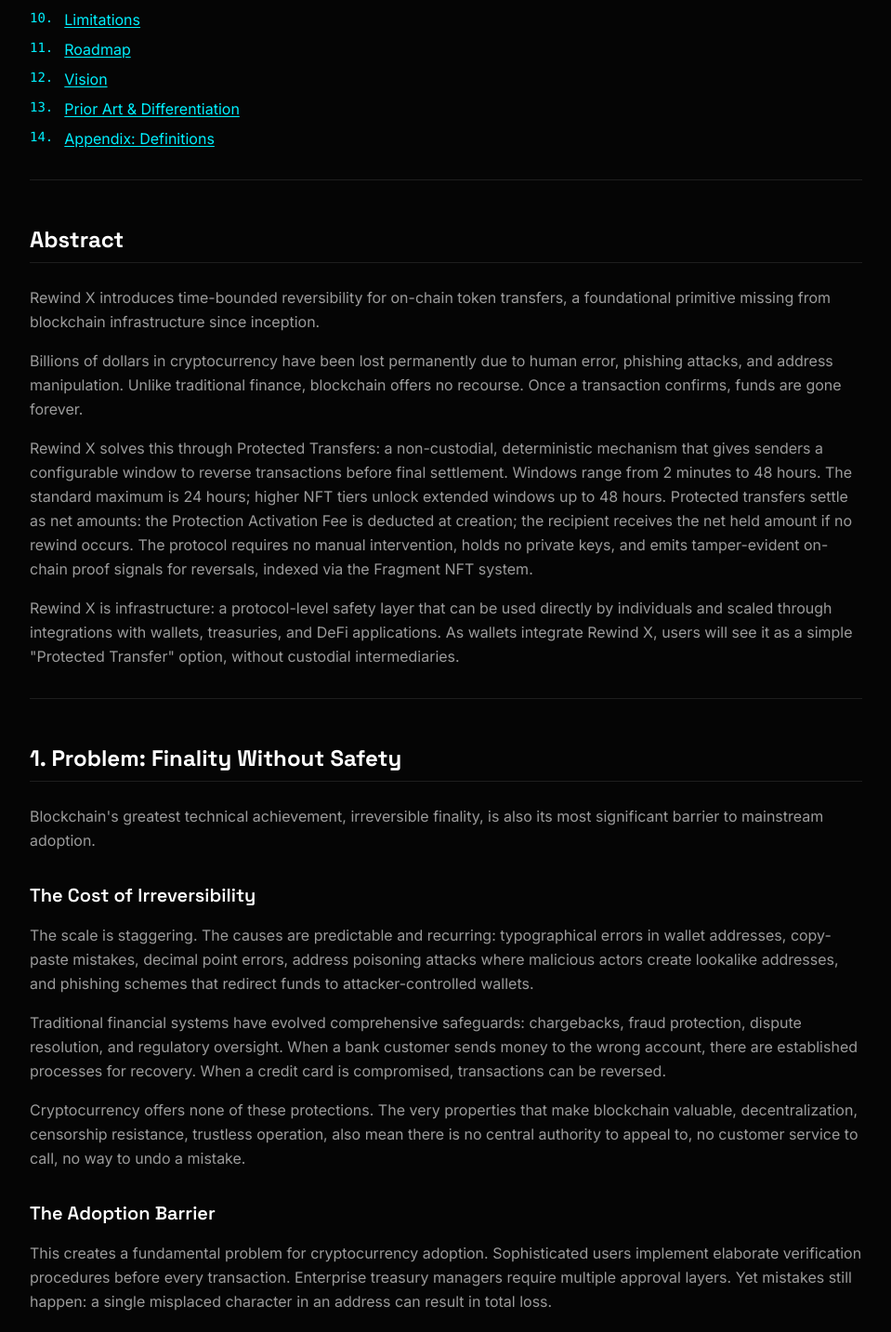
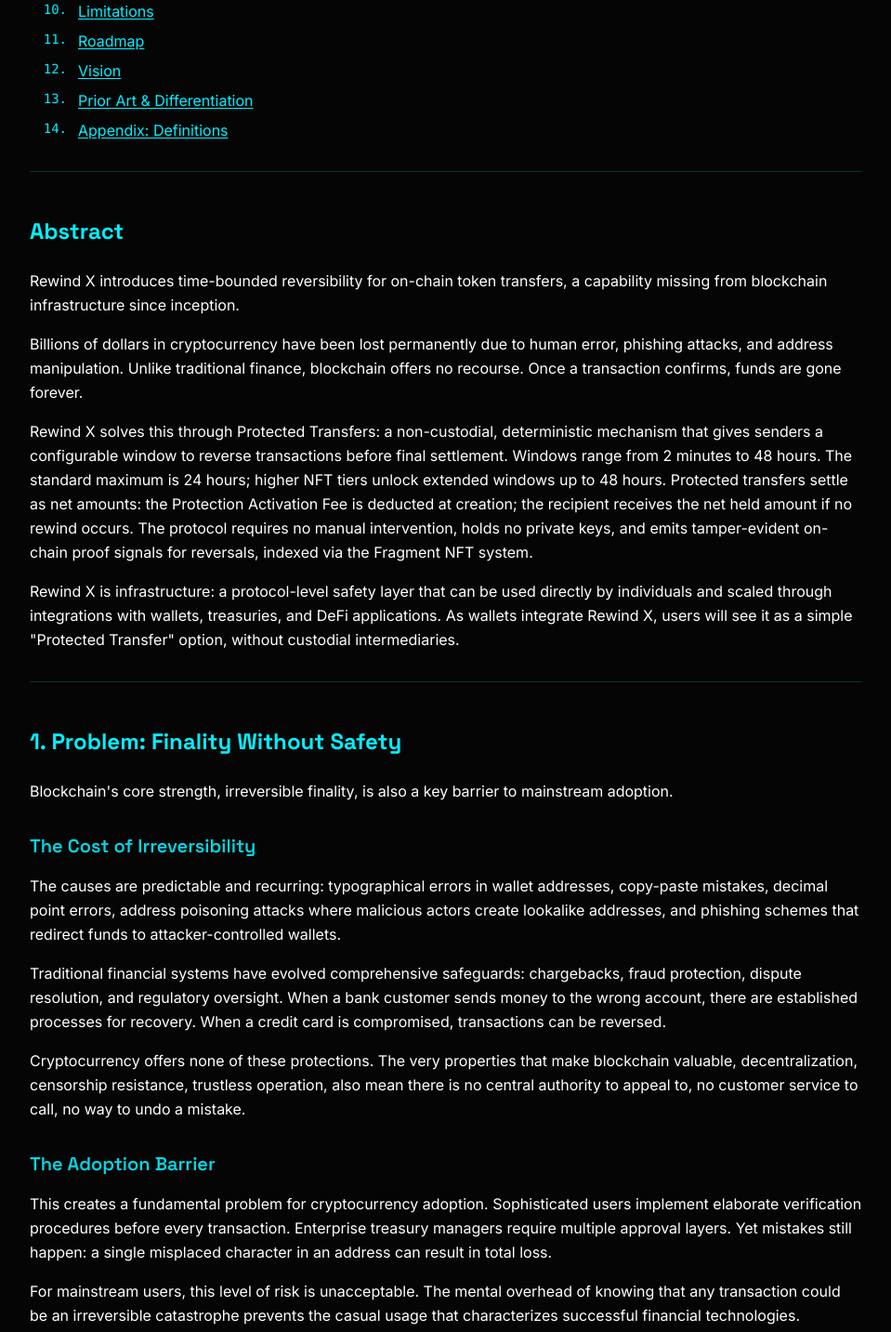
Before and after one commit to calvinrewindx/rewindx-landing, a Next.js app: page /lightpaper in a window 1280 px wide. Shown: the part 661-2094 px from the top of the page at 93% size, without its empty margins (160-1119 px from the left). Built offline with nearby package versions, Linux system fonts and the light colour scheme.

Commit message:
update: lightpaper v1.4.1 with improved readability
- humanize language, add EIP-712 security section
- fix TOC link #6, number alignment
- add scroll memory for reading position
- improve colors: white body, cyan headings/bold
- fix anchor scroll offset for fixed header

```diff
--- a/content/Rewind_X_Lightpaper_PUBLIC_v1.4.md
+++ b/content/Rewind_X_Lightpaper_PUBLIC_v1.4.md
@@ -2,7 +2,7 @@
 
 **The Reversibility Primitive for Blockchain Transfers**
 
-Version 1.4 | Classification: PUBLIC | December 2025
+Version 1.4.1 | Classification: PUBLIC | January 2026
 
 ---
 
@@ -13,7 +13,7 @@
 3. [System Overview](#3-system-overview)
 4. [Lifecycle of a Protected Transfer](#4-lifecycle-of-a-protected-transfer)
 5. [Security Model](#5-security-model)
-6. [Fee Model & Integrity Engine](#6-fee-model--integrity-engine)
+6. [Fee Model & Integrity Engine](#6-fee-model-integrity-engine)
 7. [Fragment NFT: The Proof Layer](#7-fragment-nft-the-proof-layer)
 8. [RWXT Utility](#8-rwxt-utility)
 9. [Use Cases](#9-use-cases)
@@ -27,7 +27,7 @@
 
 ## Abstract
 
-Rewind X introduces time-bounded reversibility for on-chain token transfers, a foundational primitive missing from blockchain infrastructure since inception.
+Rewind X introduces time-bounded reversibility for on-chain token transfers, a capability missing from blockchain infrastructure since inception.
 
 Billions of dollars in cryptocurrency have been lost permanently due to human error, phishing attacks, and address manipulation. Unlike traditional finance, blockchain offers no recourse. Once a transaction confirms, funds are gone forever.
 
@@ -39,11 +39,11 @@
 
 ## 1. Problem: Finality Without Safety
 
-Blockchain's greatest technical achievement, irreversible finality, is also its most significant barrier to mainstream adoption.
+Blockchain's core strength, irreversible finality, is also a key barrier to mainstream adoption.
 
 ### The Cost of Irreversibility
 
-The scale is staggering. The causes are predictable and recurring: typographical errors in wallet addresses, copy-paste mistakes, decimal point errors, address poisoning attacks where malicious actors create lookalike addresses, and phishing schemes that redirect funds to attacker-controlled wallets.
+The causes are predictable and recurring: typographical errors in wallet addresses, copy-paste mistakes, decimal point errors, address poisoning attacks where malicious actors create lookalike addresses, and phishing schemes that redirect funds to attacker-controlled wallets.
 
 Traditional financial systems have evolved comprehensive safeguards: chargebacks, fraud protection, dispute resolution, and regulatory oversight. When a bank customer sends money to the wrong account, there are established processes for recovery. When a credit card is compromised, transactions can be reversed.
 
@@ -53,15 +53,15 @@
 
 This creates a fundamental problem for cryptocurrency adoption. Sophisticated users implement elaborate verification procedures before every transaction. Enterprise treasury managers require multiple approval layers. Yet mistakes still happen: a single misplaced character in an address can result in total loss.
 
-For mainstream users, this risk profile is simply unacceptable. The mental overhead of knowing that any transaction could be an irreversible catastrophe prevents the casual usage that characterizes successful financial technologies.
+For mainstream users, this level of risk is unacceptable. The mental overhead of knowing that any transaction could be an irreversible catastrophe prevents the casual usage that characterizes successful financial technologies.
 
-The market needs a solution that preserves blockchain's core properties while adding a safety layer for human fallibility.
+The market needs a solution that adds a safety layer without compromising decentralization or custody.
 
 ---
 
 ## 2. Core Principles
 
-Rewind X is built on five non-negotiable principles that distinguish it from centralized alternatives:
+Rewind X is built on five core principles that distinguish it from centralized alternatives:
 
 ### Non-Custodial Architecture
 
@@ -168,7 +168,7 @@
 
 ## 5. Security Model
 
-Rewind X employs a defense-in-depth approach with multiple independent protection layers.
+Rewind X uses multiple independent protection layers.
 
 ### Immutable Core
 
@@ -177,6 +177,16 @@
 ### No Privileged Functions
 
 The protocol contains no privileged/admin functions capable of moving user funds, redirecting balances, or overriding individual transfer outcomes. Emergency controls are limited to pausing operations; balances remain in place.
+
+### Signature-Based Authorization
+
+Certain safety-critical actions in Rewind X require explicit user consent, such as reversing a transfer or granting limited delegation rights.
+
+This consent is expressed through a digital signature. A signature is a one-time, explicit confirmation that a user agrees to a specific action under clearly defined conditions. It does not grant ongoing access, custody, or control over funds.
+
+Each signature is bound to a single action, includes a strict expiration time, and cannot be reused. Once the signature expires or is consumed, it becomes invalid.
+
+Rewind X uses typed structured data signing (EIP-712) to ensure that users can clearly see and approve exactly what they are authorizing. This mechanism prevents silent actions, replay across contexts, and unintended permission escalation, while remaining compatible with both externally owned accounts and contract wallets via standard signature verification.
 
 ### Checks-Effects-Interactions Pattern
 
@@ -392,19 +402,19 @@
 
 ## 12. Vision
 
-Rewind X aims to be one of the first non-custodial, protocol-level primitives for reversible ERC-20 transfers on public blockchains.
+Rewind X introduces the first non-custodial, protocol-level reversibility for ERC-20 transfers on public blockchains.
 
 The goal is not to replace blockchain finality. It is to make finality safer. By providing a bounded window for human review and error correction, the protocol removes a critical barrier to mainstream cryptocurrency adoption.
 
 We envision Rewind X as infrastructure: a foundational layer that wallets, protocols, and applications build upon to offer users protection they currently lack. Just as SSL became an invisible security layer for the web, reversibility can become a standard option for blockchain transfers.
 
-The technical capability exists. The demand is clear from billions in annual losses. What remains is execution: secure deployment, ecosystem integration, and the slow work of establishing a new standard for user protection in decentralized systems.
+The technical capability exists. The demand is clear. What remains is execution: secure deployment and ecosystem integration.
 
 ---
 
 ## 13. Prior Art & Differentiation
 
-Rewind X builds on the idea of reversible transfers, but introduces one of the first implementations that satisfies the requirements of real decentralized infrastructure. Earlier approaches, such as custodial recovery services, backend-driven approval flows, or token-specific custody contracts, either required trust in intermediaries or broke core decentralization guarantees.
+Rewind X builds on the idea of reversible transfers with an implementation designed for real decentralized infrastructure. Earlier approaches, such as custodial recovery services, backend-driven approval flows, or token-specific custody contracts, either required trust in intermediaries or broke core decentralization guarantees.
 
 Rewind X differs in several essential ways:
 
--- /dev/null
+++ b/src/app/components/ScrollMemory.tsx
@@ -0,0 +1,82 @@
+"use client";
+
+import { useEffect, useState, useCallback, useRef } from "react";
+import { ArrowUp } from "lucide-react";
+
+interface ScrollMemoryProps {
+  storageKey: string;
+  showBackToTop?: boolean;
+}
+
+export default function ScrollMemory({ storageKey, showBackToTop = true }: ScrollMemoryProps) {
+  const [showButton, setShowButton] = useState(false);
+  const lastSaveTime = useRef(0);
+  const THROTTLE_MS = 250;
+
+  // Throttled save scroll position
+  const saveScrollPosition = useCallback(() => {
+    const now = Date.now();
+    if (now - lastSaveTime.current < THROTTLE_MS) return;
+
+    lastSaveTime.current = now;
+    localStorage.setItem(storageKey, String(window.scrollY));
+  }, [storageKey]);
+
+  // Restore scroll position (only if no anchor in URL)
+  useEffect(() => {
+    // Disable browser's automatic scroll restoration
+    if ('scrollRestoration' in history) {
+      history.scrollRestoration = 'manual';
+    }
+
+    const hasAnchor = window.location.hash.length > 0;
+    const saved = localStorage.getItem(storageKey);
+
+    if (!hasAnchor && saved) {
+      const position = parseInt(saved, 10);
+      if (position > 100) {
+        requestAnimationFrame(() => {
+          window.scrollTo(0, position);
+        });
+      }
+    }
+  }, [storageKey]);
+
+  // Listen to scroll events
+  useEffect(() => {
+    const handleScroll = () => {
+      saveScrollPosition();
+      setShowButton(window.scrollY > 400);
+    };
+
+    window.addEventListener("scroll", handleScroll, { passive: true });
+    return () => window.removeEventListener("scroll", handleScroll);
+  }, [saveScrollPosition]);
+
+  // Save on page leave (no throttle)
+  useEffect(() => {
+    const handleBeforeUnload = () => {
+      localStorage.setItem(storageKey, String(window.scrollY));
+    };
+
+    window.addEventListener("beforeunload", handleBeforeUnload);
+    return () => window.removeEventListener("beforeunload", handleBeforeUnload);
+  }, [storageKey]);
+
+  const scrollToTop = () => {
+    window.scrollTo({ top: 0, behavior: "smooth" });
+    localStorage.removeItem(storageKey);
+  };
+
+  if (!showBackToTop || !showButton) return null;
+
+  return (
+    <button
+      onClick={scrollToTop}
+      className="fixed bottom-6 right-6 z-40 p-3 rounded-full bg-background/90 border border-white/10 backdrop-blur-sm hover:border-cyan/30 hover:bg-cyan/10 transition-all duration-300 group"
+      aria-label="Back to top"
+    >
+      <ArrowUp className="w-5 h-5 text-white/50 group-hover:text-cyan transition-colors" />
+    </button>
+  );
+}
--- a/src/app/lightpaper/page.tsx
+++ b/src/app/lightpaper/page.tsx
@@ -4,6 +4,7 @@
 import { ArrowLeft } from "lucide-react";
 import ProtocolFlowchart from "../components/ProtocolFlowchart";
 import ReadingProgress from "../components/ReadingProgress";
+import ScrollMemory from "../components/ScrollMemory";
 
 export default function DocsPage() {
   let content = "";
@@ -40,25 +41,25 @@
       // Headers with IDs for anchor links
       .replace(/^### (.*$)/gm, (_, title) => {
         const id = slugify(title);
-        return `<h3 id="${id}" class="text-xl font-semibold text-white mt-8 mb-4" style="font-family: var(--font-space-grotesk)">${title}</h3>`;
+        return `<h3 id="${id}" class="text-xl font-semibold text-cyan/90 mt-8 mb-4" style="font-family: var(--font-space-grotesk)">${title}</h3>`;
       })
       .replace(/^## (.*$)/gm, (_, title) => {
         const id = slugify(title);
-        return `<h2 id="${id}" class="text-2xl font-bold text-white mt-12 mb-6 pb-2 border-b border-white/10" style="font-family: var(--font-space-grotesk)">${title}</h2>`;
+        return `<h2 id="${id}" class="text-2xl font-bold text-cyan mt-12 mb-6 scroll-mt-20" style="font-family: var(--font-space-grotesk)">${title}</h2>`;
       })
       .replace(/^# (.*$)/gm, '<h1 class="text-4xl font-bold gradient-text mb-8" style="font-family: var(--font-space-grotesk)">$1</h1>')
       // Bold
-      .replace(/\*\*(.*?)\*\*/g, '<strong class="text-white font-semibold">$1</strong>')
+      .replace(/\*\*(.*?)\*\*/g, '<strong class="text-cyan font-semibold">$1</strong>')
       // Links
       .replace(/\[([^\]]+)\]\(([^)]+)\)/g, '<a href="$2" class="text-cyan hover:text-cyan/80 underline underline-offset-2">$1</a>')
       // Horizontal rules
-      .replace(/^---$/gm, '<hr class="my-8 border-white/10" />')
+      .replace(/^---$/gm, '<hr class="my-8 border-cyan/20" />')
       // Numbered lists (preserve numbers)
-      .replace(/^(\d+)\. (.*$)/gm, '<li class="flex items-start gap-3 text-white/60 mb-2"><span class="text-cyan font-mono text-sm min-w-[1.5rem]">$1.</span><span class="flex-1">$2</span></li>')
+      .replace(/^(\d+)\. (.*$)/gm, '<li class="flex items-start gap-3 text-white mb-2"><span class="text-cyan font-mono text-sm min-w-[2.5rem] text-right">$1.</span><span class="flex-1">$2</span></li>')
       // Bullet list items
-      .replace(/^- (.*$)/gm, '<li class="flex items-start gap-3 text-white/60 mb-3"><span class="text-cyan text-lg leading-6">•</span><span class="flex-1">$1</span></li>')
+      .replace(/^- (.*$)/gm, '<li class="flex items-start gap-3 text-white mb-3"><span class="text-cyan text-lg leading-6">•</span><span class="flex-1">$1</span></li>')
       // Paragraphs
-      .replace(/\n\n/g, '</p><p class="text-white/60 leading-relaxed mb-4">');
+      .replace(/\n\n/g, '</p><p class="text-white leading-relaxed mb-4">');
   };
 
   return (
@@ -81,8 +82,11 @@
       {/* Reading Progress Bar */}
       <ReadingProgress />
 
+      {/* Scroll Memory (saves position, back-to-top button) */}
+      <ScrollMemory storageKey="lp-pos" />
+
       {/* Content */}
-      <div className="pt-24 pb-20 px-6">
+      <div id="lp-content" className="pt-24 pb-20 px-6">
         <div className="max-w-4xl mx-auto">
           {hasLightpaper ? (
             <article className="prose prose-invert max-w-none">
```
